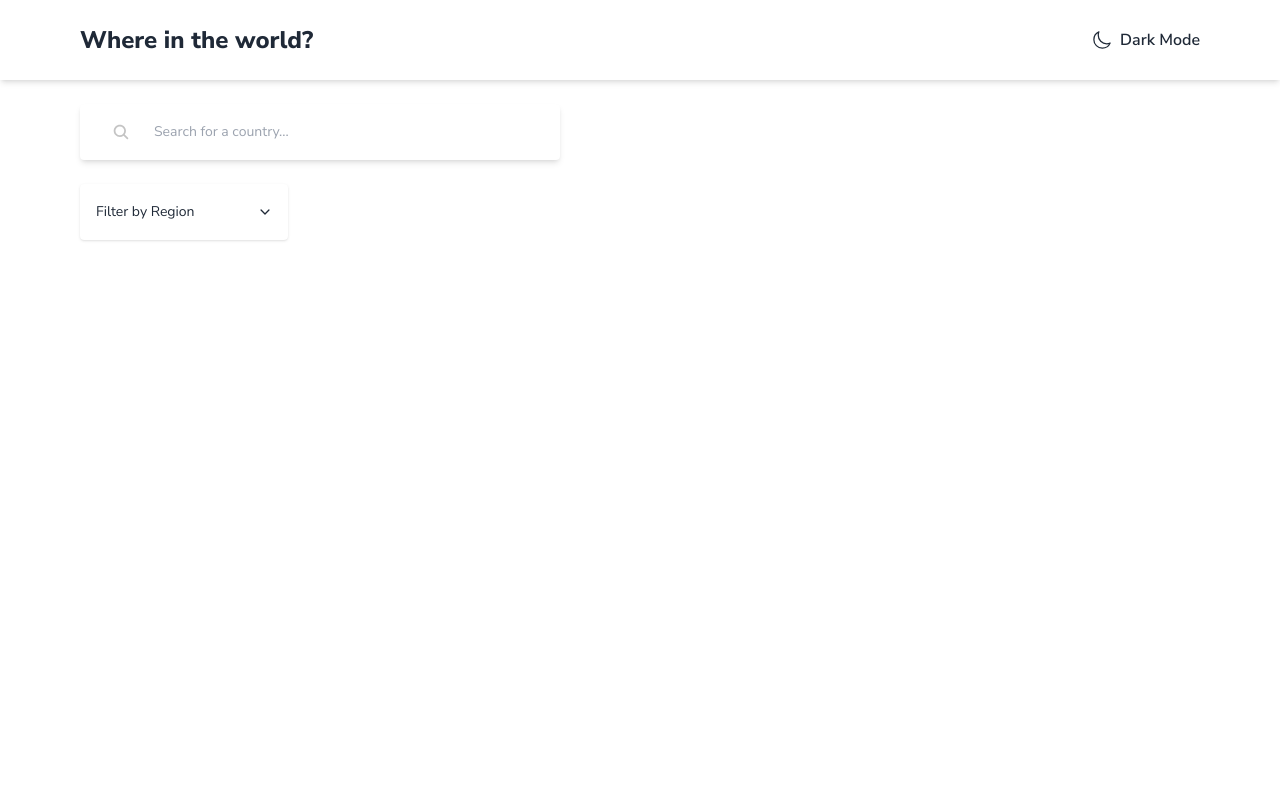
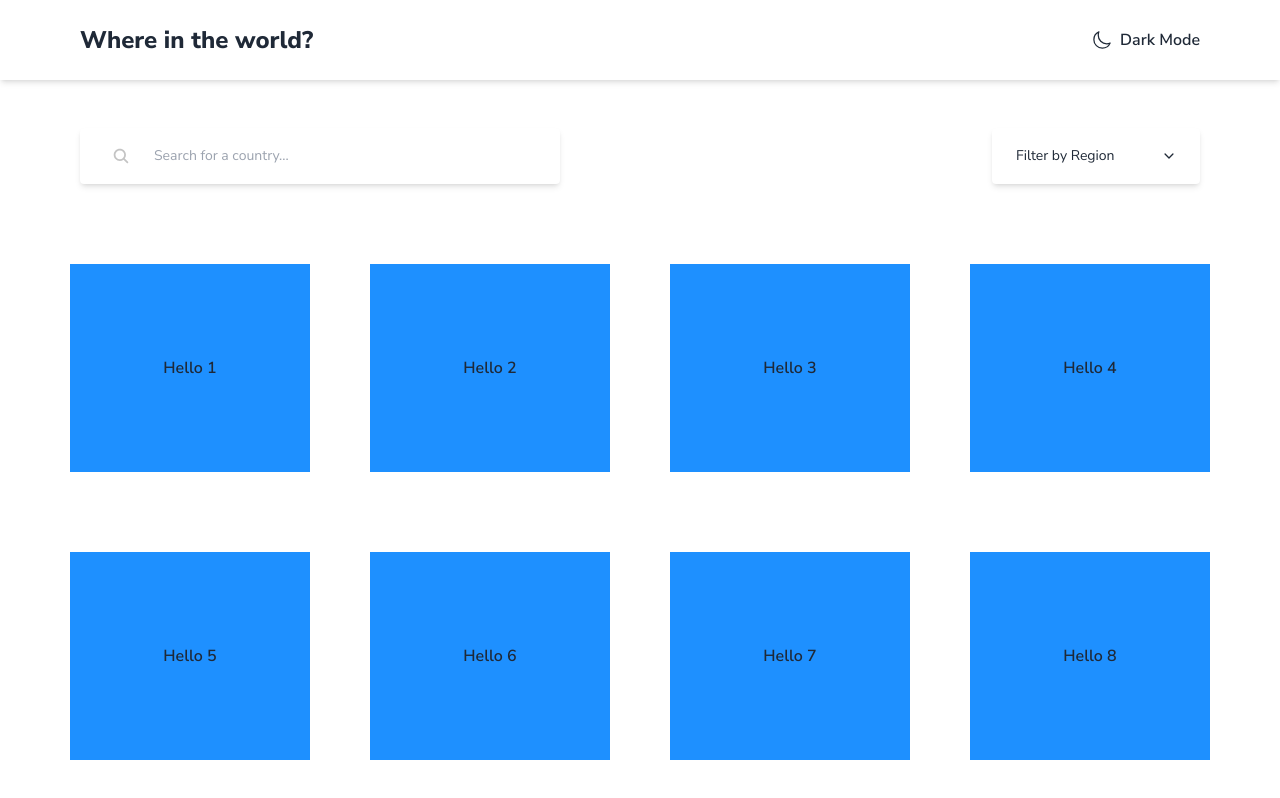
Before and after one commit to gfunk77/react-fem, a React (Vite) app in the folder rest-countries/: page /countries in a window 1280 px wide. Built offline with nearby package versions, Linux system fonts and the light colour scheme.

Commit message:
add routes and basic layout

```diff
--- a/rest-countries/src/App.jsx
+++ b/rest-countries/src/App.jsx
@@ -1,21 +1,31 @@
-import Dropdown from './components/Dropdown';
-import Navbar, { Logo, ThemeToggle } from './components/Navbar';
-import Search from './components/Search';
+import { createBrowserRouter, RouterProvider, Navigate } from 'react-router-dom';
+import BaseLayout from './pages/BaseLayout';
+import Landing from './pages/Landing';
+
+const router = createBrowserRouter([
+  {
+    path: '/',
+    element: <BaseLayout />,
+    errorElement: <div>Not Found</div>,
+    children: [
+      {
+        errorElement: <div>Not Found</div>,
+        children: [
+          {
+            index: true,
+            element: <Navigate to="/countries" replace />,
+          },
+          {
+            path: 'countries',
+            element: <Landing />,
+          },
+        ],
+      },
+    ],
+  },
+]);
 
 function App() {
-  return (
-    <>
-      <Navbar>
-        <Logo>Where in the world?</Logo>
-        <ThemeToggle />
-      </Navbar>
-      {/* <div className="mx-auto mt-6 px-4 md:container:px-0 "> */}
-      <div className="px-4 md:px-20 mt-6 transition-all">
-        <Search />
-        <br />
-        <Dropdown />
-      </div>
-    </>
-  );
+  return <RouterProvider router={router} />;
 }
 export default App;
--- a/rest-countries/src/components/Dropdown.jsx
+++ b/rest-countries/src/components/Dropdown.jsx
@@ -24,7 +24,7 @@ function Dropdown() {
       <div
         tabIndex={0}
         role="button"
-        className="input flex items-center justify-between text-xs leading-5 font-normal border-none rounded shadow w-52 md:text-sm md:h-14"
+        className="input flex items-center justify-between text-xs leading-5 font-normal border-none rounded shadow-md w-52 px-6 md:text-sm md:h-14"
         onClick={toggleMenu}>
         {selected}
         <IoChevronDown />
--- a/rest-countries/src/components/Search.jsx
+++ b/rest-countries/src/components/Search.jsx
@@ -2,9 +2,7 @@ import { IoSearch } from 'react-icons/io5';
 
 function Search() {
   return (
-    <label
-      style={{ maxWidth: '480px' }}
-      className="input flex items-center gap-6 text-xs leading-5 font-normal border-none rounded shadow-md pl-8 md:text-sm md:h-14">
+    <label className="input flex items-center gap-6 md:w-[480px] text-xs leading-5 font-normal border-none rounded shadow-md pl-8 md:text-sm md:h-14">
       <IoSearch style={{ color: 'C4C4C4' }} className="text-base font-semibold md:text-lg" />
       <input type="search" className="grow" placeholder="Search for a country..." />
     </label>
--- /dev/null
+++ b/rest-countries/src/pages/BaseLayout.jsx
@@ -0,0 +1,17 @@
+import Navbar, { Logo, ThemeToggle } from '../components/Navbar';
+import { Outlet } from 'react-router-dom';
+
+function BaseLayout() {
+  return (
+    <>
+      <Navbar>
+        <Logo>Where in the world?</Logo>
+        <ThemeToggle />
+      </Navbar>
+      <div className="mt-6 md:mt-12 px-4 md:px-20 grid gap-y-10 md:gap-y-20 sm:grid-cols-2 lg:grid-cols-3 xl:grid-cols-4 sm:gap-x-20 transition-all">
+        <Outlet />
+      </div>
+    </>
+  );
+}
+export default BaseLayout;
--- /dev/null
+++ b/rest-countries/src/pages/Landing.jsx
@@ -0,0 +1,23 @@
+import Search from '../components/Search';
+import Dropdown from '../components/Dropdown';
+
+function Landing() {
+  const placeholders = Array.from({ length: 8 }, (_, i) => 'Hello ' + (i + 1));
+
+  return (
+    <>
+      <div className="sm:col-span-full flex flex-col gap-10 sm:flex-row  sm:justify-between transition-all">
+        <Search />
+        <Dropdown />
+      </div>
+      {placeholders.map((placeholder) => (
+        <div
+          key={placeholder}
+          className="h-52 bg-[dodgerblue] w-full min-w-[240px] justify-self-center flex items-center justify-center">
+          {placeholder}
+        </div>
+      ))}
+    </>
+  );
+}
+export default Landing;
```
